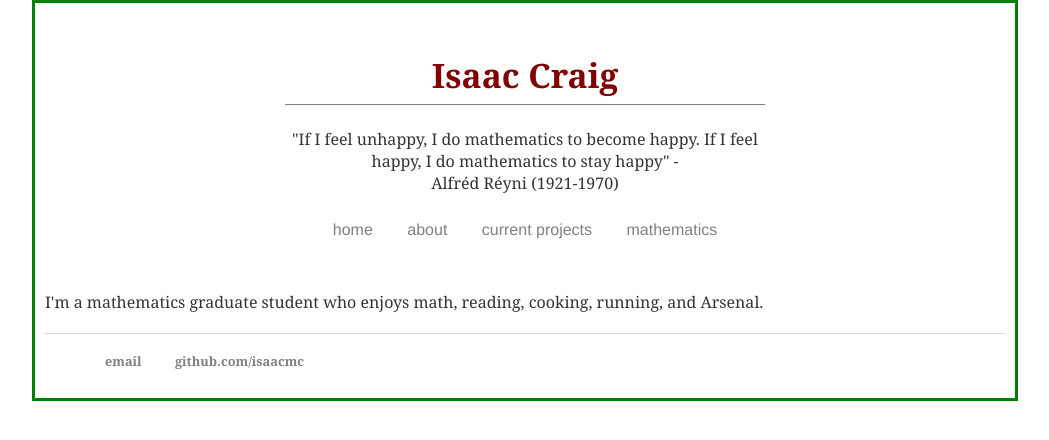
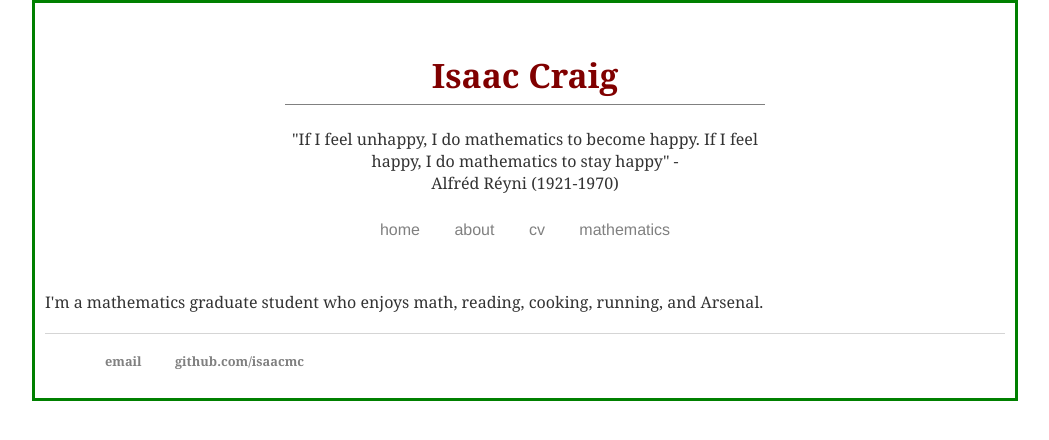
Before and after one commit to isundberg/isaacmc.github.io, a Jekyll site: the page built from about/index.html, in a window 1280 px wide. Shown: the top 440 px of the page, without its empty margins (115-1164 px from the left). Built offline with Jekyll 4.4.1, drawn with Linux system fonts in a browser that asks for light colours.

Commit message:
Update default.html

```diff
--- a/_layouts/default.html
+++ b/_layouts/default.html
@@ -16,7 +16,7 @@
 	    		  <ul>
 	        		<li><a href="/">home</a></li>
 		        	<li><a href="/about">about</a></li>
-		        	<li><a href="/projects">current projects</a></li>
+		        	<li><a href="/projects">cv</a></li>
 				<li><a href="/math">mathematics</a></li>
 	    		  </ul>
 			  </nav>
```
